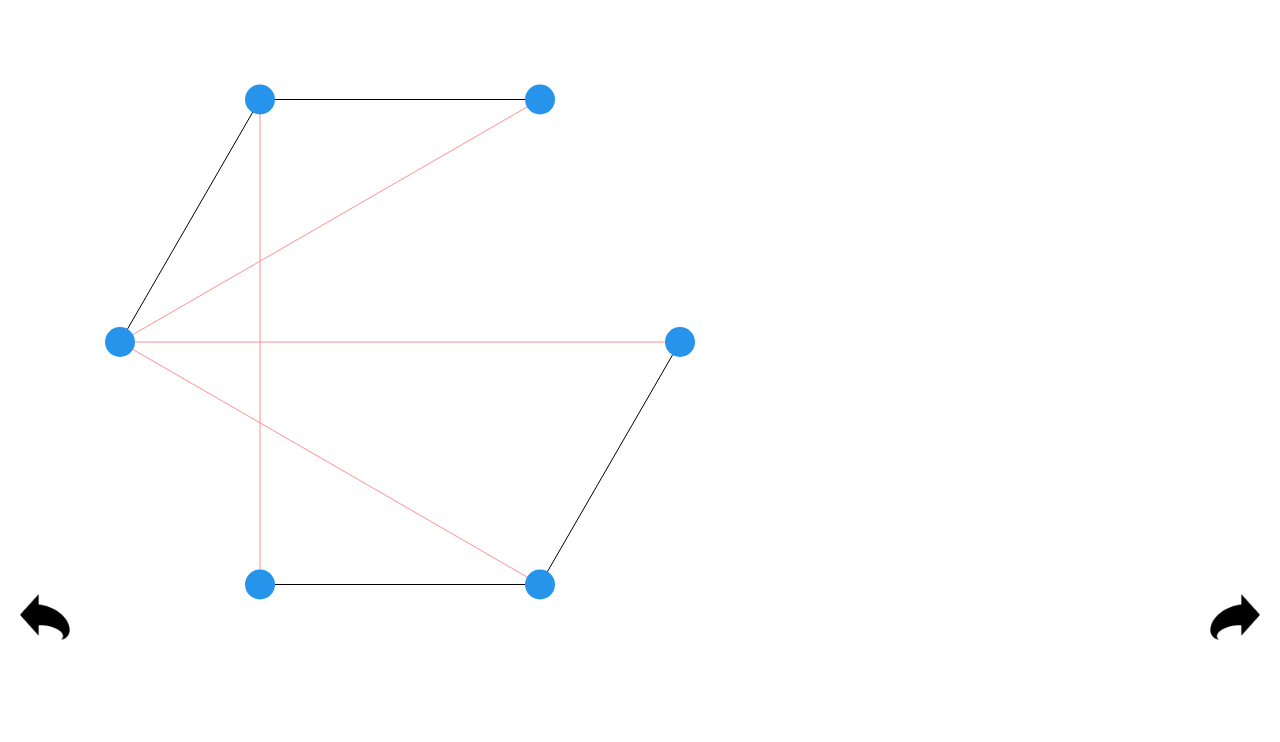
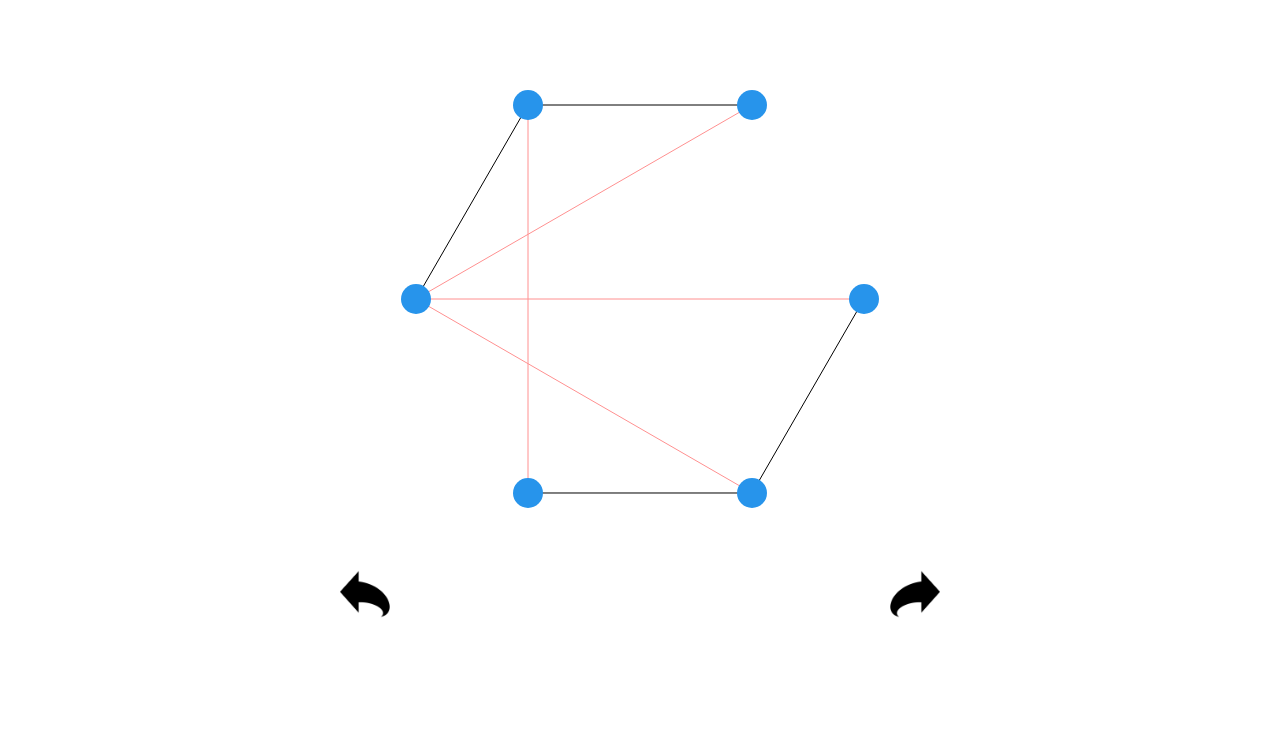
Before and after one commit to JoyJing1/Planarity, a website: page index.html in a window 1280 px wide. Shown: the part 58-800 px from the top of the page. Drawn offline with nearby package versions, Linux system fonts and the light colour scheme.

Commit message:
Canvas and holder dynamically sets size and centers based on window size

```diff
--- a/css/planary.css
+++ b/css/planary.css
@@ -14,12 +14,12 @@ html, body {
 }
 
 .previous-level {
-  bottom: 100px;
+  bottom: 0;
   left: 20px;
 }
 
 .next-level {
-  bottom: 100px;
+  bottom: 0;
   right: 20px;
 }
 
@@ -61,6 +61,8 @@ img.previous-level {
 
 .canvas-div {
   margin: 0 auto;
+  position: absolute;
+  /*position: relative;*/
 }
 
 canvas {
--- a/js/bundle.js
+++ b/js/bundle.js
@@ -52,15 +52,24 @@
 
 	  const canvasEl = document.getElementsByTagName("canvas")[0];
 
-	  Game.DIM_X = Math.min(window.innerWidth, window.innerHeight);
-	  Game.DIM_Y = Math.min(window.innerWidth, window.innerHeight);
+	  if (window.innerHeight < window.innerWidth) {
+	    Game.DIM_X = window.innerHeight * 0.8;
+	    Game.DIM_Y = window.innerHeight * 0.8;
+	  } else {
+	    Game.DIM_X = window.innerWidth;
+	    Game.DIM_Y = window.innerWidth;
+	  }
+
+
+	  // Game.DIM_X = Math.min(window.innerWidth, window.innerHeight);
+	  // Game.DIM_Y = Math.min(window.innerWidth, window.innerHeight);
 
 	  // debugger;
 
 
 	  canvasEl.width = Game.DIM_X;
 	  canvasEl.height = Game.DIM_Y;
-
+	  canvasEl.left = Game.DIM_X/4;
 
 	  // debugger;
 	  const ctx = canvasEl.getContext("2d");
@@ -87,14 +96,19 @@
 	  this.edges = [];
 	  this.level = level;
 
+	  this.setPlaySize();
 	  this.buildGraph(level);
 	};
 
-	// Game.DIM_X = window.innerWidth;
-	// Game.DIM_Y = window.innerHeight;
+	Game.prototype.setPlaySize = function() {
+	  const $board = $(".canvas-div");
+	  $board.width(Game.DIM_X).height(Game.DIM_Y);
 
-	// Game.DIM_X = 800;
-	// Game.DIM_Y = 800;
+	  let leftOffset = (window.innerWidth - Game.DIM_X) / 2;
+	  $board.css( {left: leftOffset} );
+
+	  // $board.css( {width: Game.DIM_X, height: Game.DIM_Y} );
+	};
 
 	Game.prototype.buildGraph = function(level) {
 
@@ -103,7 +117,7 @@
 	  let numVertices = n * (n-1)/2;
 
 	  for (let j = 0; j < numVertices; j++) {
-	    // debugger;
+
 	    let xOffset = Game.DIM_X/2;
 	    let yOffset = Game.DIM_Y/2;
 
@@ -111,13 +125,7 @@
 	    let yResize = Game.DIM_Y*0.35;
 
 	    let x = Math.cos(j * 2 * Math.PI / numVertices) * xResize + xOffset;
-	    let y = Math.sin(j * 2 * Math.PI / numVertices) * yResize + yOffset;
-
-	    // let x = Math.cos(j * 2 * Math.PI / numVertices) * 300 + 400;
-	    // let y = Math.sin(j * 2 * Math.PI / numVertices) * 300 + 400;
-
-	    // let x = Math.cos(j * 2 * Math.PI / numVertices) * (Game.DIM_X*0.35) + (Game.DIM_X/2);
-	    // let y = Math.sin(j * 2 * Math.PI / numVertices) * (Game.DIM_Y*0.35) + (Game.DIM_Y/2);
+	    let y = Math.sin(j * 2 * Math.PI / numVertices) * xResize + xOffset;
 
 	    this.vertices.push(new Vertex({ x: x, y: y, index: j }) );
 	  }
@@ -441,9 +449,11 @@
 	  const $button2 = $("<img class='previous-level button' src='./images/arrow.png'></img>");
 	  const $button3 = $("<img class='next-level button' src='./images/arrow.png'></img>");
 
-	  this.root.append($button1);
-	  this.root.append($button2);
-	  this.root.append($button3);
+	  const $canvasDiv = $(".canvas-div");
+
+	  $canvasDiv.append($button1);
+	  $canvasDiv.append($button2);
+	  $canvasDiv.append($button3);
 	};
 
 	GameView.prototype.bindButtonEvents = function() {
```
Also changed, not shown: js/game.js (+11 -12 lines), js/game_view.js (+5 -3 lines), js/planary.js (+12 -3 lines), 1 other file.
